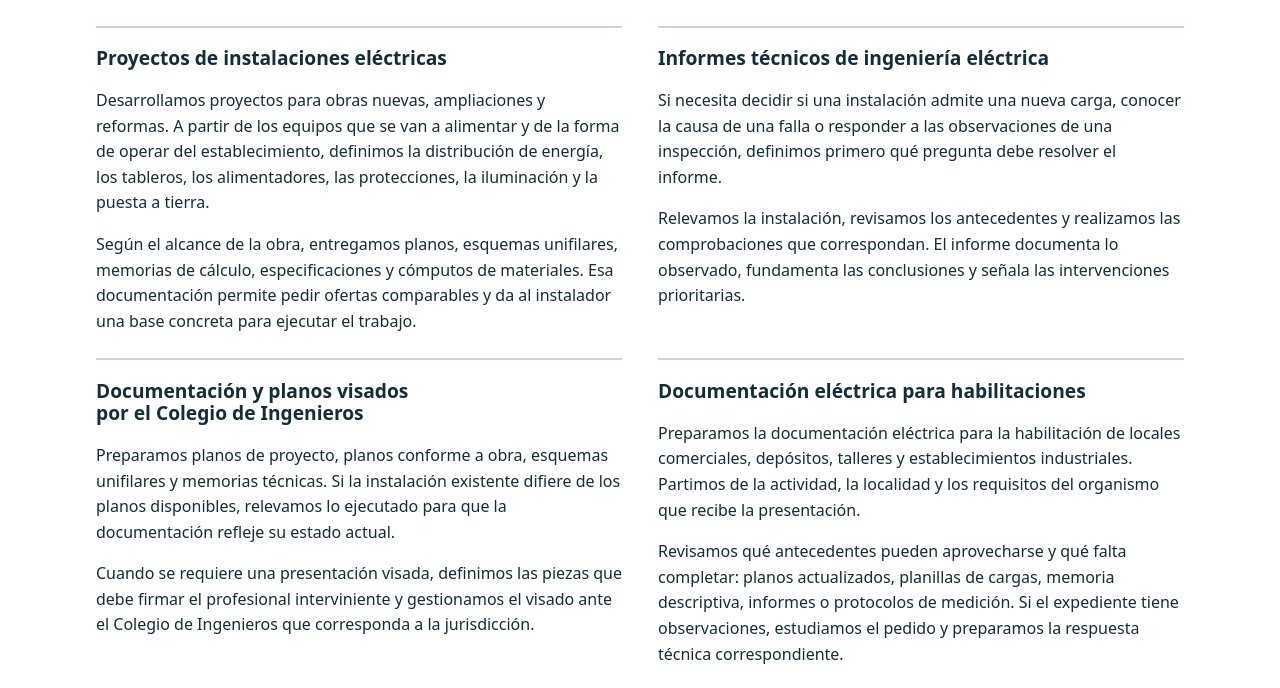
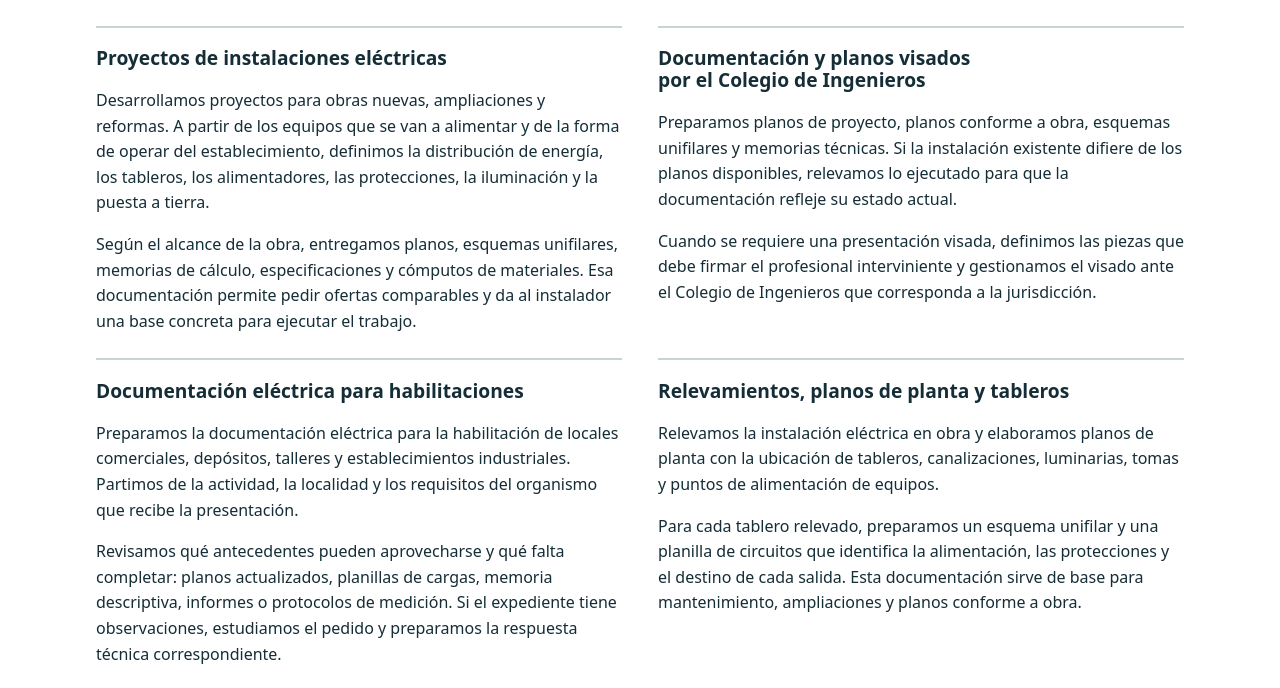
Before and after one commit to FranciscoSolanoJones/ingenierojones, a plain HTML site: page servicios-profesionales-electricos.html in a window 1280 px wide. Shown: the part 723-1411 px from the top of the page. Drawn offline with Linux system fonts and the light colour scheme.

Commit message:
Update servicios-profesionales-electricos.html

```diff
--- a/servicios-profesionales-electricos.html
+++ b/servicios-profesionales-electricos.html
@@ -107,18 +107,7 @@
           Esa documentación permite pedir ofertas comparables y da al instalador
           una base concreta para ejecutar el trabajo.</p>
       </article>
-
-      <article>
-        <h3>Informes técnicos de ingeniería eléctrica</h3>
-        <p>Si necesita decidir si una instalación admite una nueva carga,
-          conocer la causa de una falla o responder a las observaciones de una
-          inspección, definimos primero qué pregunta debe resolver el informe.</p>
-        <p>Relevamos la instalación, revisamos los antecedentes y realizamos
-          las comprobaciones que correspondan. El informe documenta lo observado,
-          fundamenta las conclusiones y señala las intervenciones prioritarias.</p>
-      </article>
-
-      <article>
+           <article>
         <h3>Documentación y planos visados por el Colegio de Ingenieros</h3>
         <p>Preparamos planos de proyecto, planos conforme a obra, esquemas
           unifilares y memorias técnicas. Si la instalación existente difiere
@@ -141,14 +130,16 @@
           estudiamos el pedido y preparamos la respuesta técnica correspondiente.</p>
       </article>
 
-      <article>
-        <h3>Mediciones, ensayos y protocolos</h3>
-        <p>Realizamos mediciones de puesta a tierra, verificaciones de continuidad
-          de los conductores de protección y pruebas de interruptores diferenciales.
-          Identificamos los puntos ensayados y documentamos los resultados para
-          que el responsable del establecimiento pueda interpretar cada observación
-          y programar las correcciones necesarias.</p>
-      </article>
+       <article>
+          <h3>Relevamientos, planos de planta y tableros</h3>
+          <p>Relevamos la instalación eléctrica en obra y elaboramos planos
+            de planta con la ubicación de tableros, canalizaciones, luminarias,
+            tomas y puntos de alimentación de equipos.</p>
+          <p>Para cada tablero relevado, preparamos un esquema unifilar y una
+            planilla de circuitos que identifica la alimentación, las protecciones
+            y el destino de cada salida. Esta documentación sirve de base para
+            mantenimiento, ampliaciones y planos conforme a obra.</p>
+        </article>
 
       <article>
         <h3>Documentación para suministros y aumentos de potencia</h3>
```
